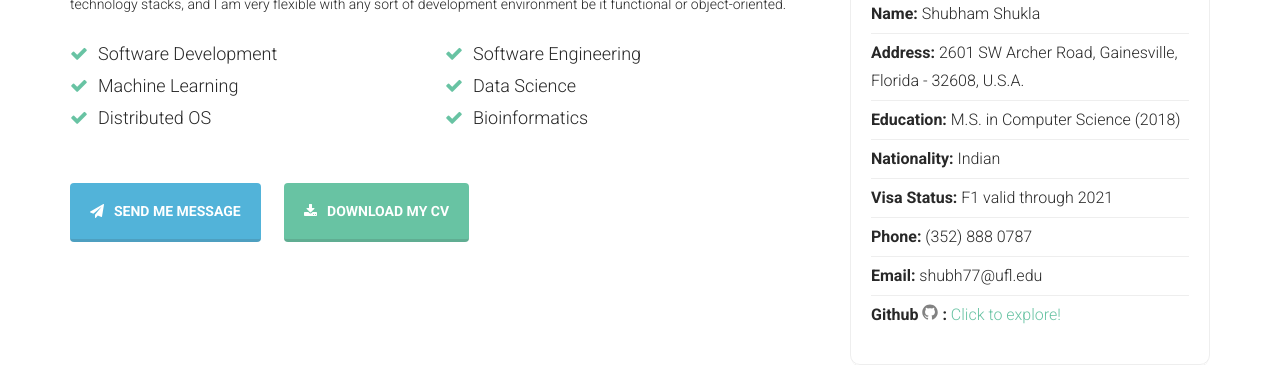
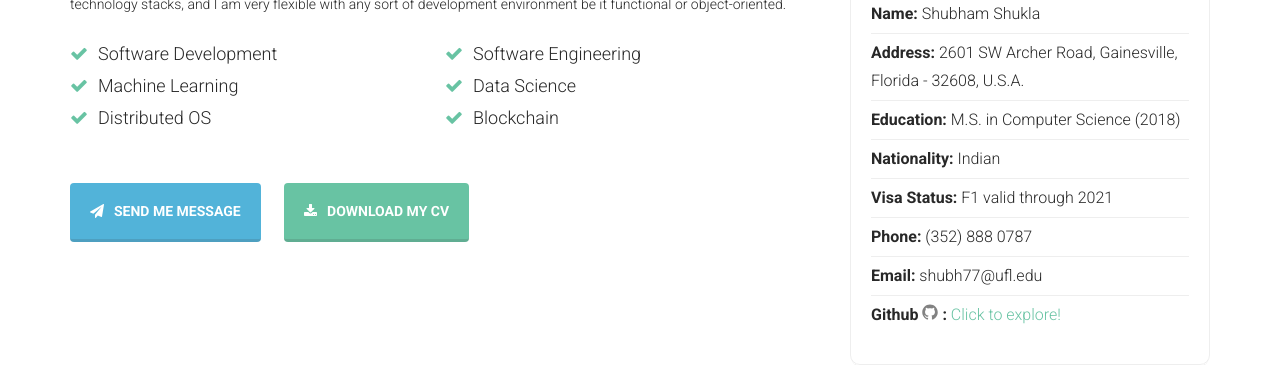
Before and after one commit to thegreedychoice/thegreedychoice.github.io, a Jekyll site: the page built from index.md, in a window 1280 px wide and 900 px high, scrolled down 427 px. Shown: the part 153-518 px from the top of the window. Built offline with Jekyll 4.4.1, drawn with Linux system fonts in a browser that asks for light colours; comment, search, counter and statistics services are not loaded; some of the changed text lies outside the part shown.

Commit message:
Updated Interests

```diff
--- a/_layouts/home-portfolio.html
+++ b/_layouts/home-portfolio.html
@@ -160,7 +160,7 @@
                 <li>Machine Learning</li>
                 <li>Data Science</li>
                 <li>Distributed OS</li>
-                <li>Bioinformatics</li>
+                <li>Blockchain</li>
               </ul>
             </div>
 
@@ -411,7 +411,7 @@
               <div class="chart" data-percent="70" data-color="3498db">
                     <span class="percent"></span>
                     <div class="chart-text">
-                      <span>BioInformatics</span>
+                      <span>Blockchain</span>
                     </div>
                 </div>
             </div>
```
